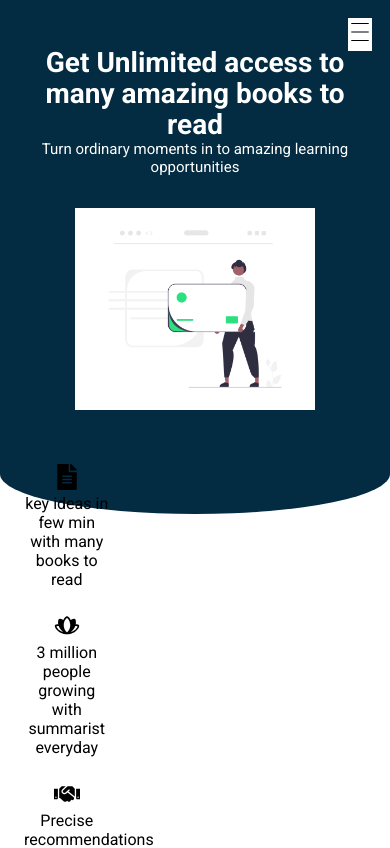
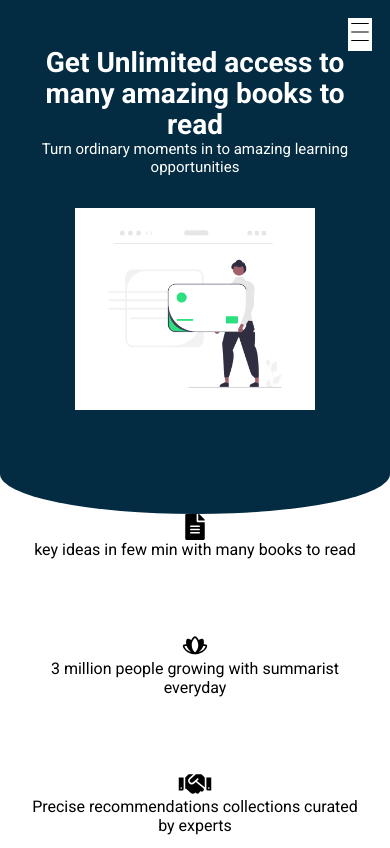
Before and after one commit to manishareddykodicherla-frontend/AdvancedVi-t, a Next.js app: page /chooseplan in a window 390 px wide. Shown: the top 848 px of the page. Built offline with nearby package versions, Linux system fonts and the light colour scheme.

Commit message:
issue fixed

```diff
--- a/src/app/chooseplan/Chooseplan.module.css
+++ b/src/app/chooseplan/Chooseplan.module.css
@@ -147,4 +147,14 @@ flex-direction:column;
 gap:24px;
 padding:32px 24px;
 }
+
+.feature{
+width:100%;
+margin-top:50px;
+
 }
+.featuring{
+display:flex;
+width:100%;
+}
+}
```
